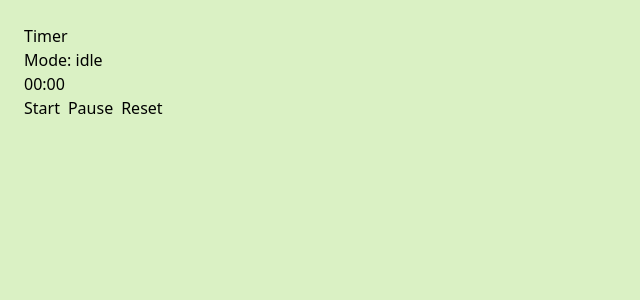
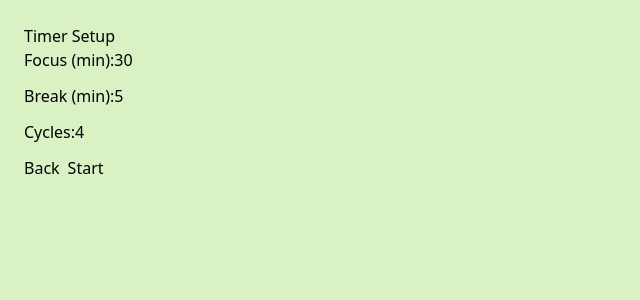
Before and after one commit to CarolLee1117/Pomodoro, a React (Vite) app in the folder my-app/: page /timer in a window 1280 px wide. Shown: the top 300 px of the page, without its empty margins (0-640 px from the left). Built offline with nearby package versions, Linux system fonts and the light colour scheme; a web font is replaced by a local one.

Commit message:
feat: complete core pomodoro timer flow and state handling
Core Pomodoro timer logic has been implemented and stabilized, including focus/break transitions and user interruption handling.

```diff
--- a/my-app/src/pages/App.module.css
+++ b/my-app/src/pages/App.module.css
@@ -1,4 +1,5 @@
 .body {
+    flex: 1;
     display: flex;
     flex-direction: column;
     align-items: center;
@@ -6,18 +7,25 @@
     gap: 5px;
 }
 
+.header {
+    position: absolute;
+    display: flex;
+    flex-direction: row;
+    height: min-content;
+    justify-content: space-between;
+    padding: 2px;
+    top: 0;
+    left: 0;
+    width: 100%;
+    z-index: 10;
+}
+
 .container {
-    height: 100vh;
-    width: 100vw;
+    position: relative;
+    min-height: 100vh;
+    width: 100%;
     display: flex;
     flex-direction: column;
-    justify-content: space-between;
-}
-
-.footer {
-    display: flex;
-    flex-direction: row;
-    justify-content: flex-end;
 }
 
 .mainBtnText {
@@ -32,7 +40,8 @@
 }
 
 .text {
-    font-size: 35px;
+    font-size: 28px;
     color: #788257;
-    padding-top: 20px;
+    margin-top: 12px; /* 取代 padding-top */
+
 }
--- a/my-app/src/pages/App.tsx
+++ b/my-app/src/pages/App.tsx
@@ -7,11 +7,13 @@ import Text from "../components/texts/Text";
 import MenuDropDown from "../components/drop_downs/MenuDropDown";
 import CoveredFadeIn from "../components/animate/CoveredFadeIn/CoveredFadeIn";
 import { useFadeIn } from "../hooks/useFadeIn";
+import { useNavigate } from "react-router-dom";
 import shika from "../images/shika.jpg";
 
 // Hello
 function App() {
     const { loaded, fadeOut } = useFadeIn();
+    const navigate = useNavigate();
 
     return (
         <div className={styles.container}>
@@ -26,14 +28,8 @@ function App() {
                     buttonClass={styles.mainBtn}
                     textClass={styles.mainBtnText}
                     onClick={() => {
-                        alert("Hello");
+                        navigate("/timer");
                     }}
-                />
-            </div>
-            <div className={styles.footer}>
-                <FunctionalIcon
-                    icon={GroupIcon}
-                    onClick={() => {alert("about us")}}
                 />
             </div>
             <CoveredFadeIn isLoaded={loaded} />
--- a/my-app/src/pages/Timer.tsx
+++ b/my-app/src/pages/Timer.tsx
@@ -1,78 +1,42 @@
-import { useState, useEffect } from "react";
+import { useState } from "react";
+import { useNavigate } from "react-router-dom";
+import TimerSetup from "./TimerSetup";
+import TimerRunning from "./TimerRunning";
 
-type Mode = "idle" | "focus" | "break";
+export default function Timer() {
+  const navigate = useNavigate();
 
-const Timer = () => {
-    const focusMinutes = 0.1;
-    const breakMinutes = 0.1;
+  const [focusMinutes, setFocusMinutes] = useState(30);
+  const [breakMinutes, setBreakMinutes] = useState(5);
+  const [cycles, setCycles] = useState(4);
 
-    const [mode, setMode] = useState<Mode>("idle");
-    const [secondsLeft, setSecondsLeft] = useState(0);
-    const [isPaused, setIsPaused] = useState(false);
+  const [isRunning, setIsRunning] = useState(false);
 
-    const handleStart = () => {
-        setMode("focus");
-        setSecondsLeft(focusMinutes * 60);
-    };
-
-    const handleReset = () => {
-        setMode("idle");
-        setSecondsLeft(0);
-    };
-
-    useEffect(() => {
-        if (mode === "idle") return;
-        if (isPaused) return;
-        if (secondsLeft <= 0) return;
-
-        const t = setInterval(() => {
-            setSecondsLeft((prev) => prev - 1);
-        }, 1000);
-
-        return () => clearInterval(t);
-    }, [mode, secondsLeft, isPaused]);
-
-    useEffect(() => {
-        if (secondsLeft > 0) return;
-
-        if (mode === "focus") {
-            setMode("break");
-            setSecondsLeft(breakMinutes * 60);
-        } else if (mode === "break") {
-            setMode("idle");
-            setSecondsLeft(0);
-        }
-    }, [secondsLeft, mode]);
-
-    const mm = String(Math.floor(secondsLeft / 60)).padStart(2, "0");
-    const ss = String(secondsLeft % 60).padStart(2, "0");
-
-    return (
-        <div style={{ padding: 24 }}>
-            <h1>Timer</h1>
-            <p>Mode: {mode}</p>
-            <h2>{mm}:{ss}</h2>
-
-            <button onClick={handleStart} disabled={mode !== "idle"}>
-                Start
-            </button>
-
-            <button
-                onClick={() => setIsPaused((p) => !p)}
-                disabled={mode === "idle"}
-                style={{ marginLeft: 8 }}
-            >
-                {isPaused ? "Resume" : "Pause"}
-            </button>
-
-            <button
-                onClick={handleReset}
-                style={{ marginLeft: 8 }}
-            >
-                Reset
-            </button>
-        </div>
-    );
-};
-
-export default Timer;
+  return (
+    <>
+      {!isRunning ? (
+        <TimerSetup
+          focusMinutes={focusMinutes}
+          breakMinutes={breakMinutes}
+          cycles={cycles}
+          setFocusMinutes={setFocusMinutes}
+          setBreakMinutes={setBreakMinutes}
+          setCycles={setCycles}
+          onStart={() => setIsRunning(true)}
+          onBack={() => navigate("/")}
+        />
+      ) : (
+        <TimerRunning
+          focusMinutes={focusMinutes}
+          breakMinutes={breakMinutes}
+          cycles={cycles}
+          onReset={() => setIsRunning(false)}
+          onAbort={() => {
+            setIsRunning(false);
+            navigate("/");
+          }}
+        />
+      )}
+    </>
+  );
+}
--- /dev/null
+++ b/my-app/src/pages/TimerRunning.tsx
@@ -0,0 +1,70 @@
+import { useEffect, useState } from "react";
+
+type Mode = "focus" | "break";
+
+type Props = {
+  focusMinutes: number;
+  breakMinutes: number;
+  cycles: number;
+  onReset: () => void;
+  onAbort: () => void;
+};
+
+export default function TimerRunning({
+  focusMinutes,
+  breakMinutes,
+  cycles,
+  onReset,
+  onAbort,
+}: Props) {
+  const [mode, setMode] = useState<Mode>("focus");
+  const [isPaused, setIsPaused] = useState(false);
+  const [currentCycle, setCurrentCycle] = useState(1);
+  const [secondsLeft, setSecondsLeft] = useState(focusMinutes * 60);
+
+
+    useEffect(() => {
+        if (isPaused) return;
+
+        const t = setInterval(() => {
+        setSecondsLeft((prev) => prev - 1);
+        }, 1000);
+
+        return () => clearInterval(t);
+    }, [isPaused]);
+
+    useEffect(() => {
+        if (secondsLeft > 0) return;
+
+        if (mode === "focus") {
+        setMode("break");
+        setSecondsLeft(breakMinutes * 60);
+        } else {
+        if (currentCycle >= cycles) {
+            onAbort();
+            return;
+        }
+        setCurrentCycle((c) => c + 1);
+        setMode("focus");
+        setSecondsLeft(focusMinutes * 60);
+        }
+    }, [secondsLeft, mode, currentCycle, cycles, breakMinutes, focusMinutes, onAbort]);
+
+  return (
+        <div style={{ padding: 24 }}>
+        <h2>Timer Running</h2>
+
+        <div>Cycle: {currentCycle} / {cycles}</div>
+        <div>Mode: {mode}</div>
+        <div>Seconds Left: {secondsLeft}</div>
+
+        <div style={{ display: "flex", gap: 8, marginTop: 12 }}>
+            <button onClick={() => setIsPaused((p) => !p)}>
+            {isPaused ? "Resume" : "Pause"}
+            </button>
+            <button onClick={onReset}>Reset</button>
+            <button onClick={onAbort}>Abort</button>
+        </div>
+        </div>
+    );
+}
--- /dev/null
+++ b/my-app/src/pages/TimerSetup.tsx
@@ -0,0 +1,70 @@
+type Props = {
+    focusMinutes: number;
+    breakMinutes: number;
+    cycles: number;
+    setFocusMinutes: (v: number) => void;
+    setBreakMinutes: (v: number) => void;
+    setCycles: (v: number) => void;
+    onStart: () => void;
+    onBack: () => void;
+};
+
+const clamp = (v: number, min: number, max: number) =>
+  Math.min(max, Math.max(min, v));
+
+export default function TimerSetup({
+    focusMinutes,
+    breakMinutes,
+    cycles,
+    setFocusMinutes,
+    setBreakMinutes,
+    setCycles,
+    onStart,
+    onBack,
+    }: Props) {
+    return (
+        <div style={{ padding: 24 }}>
+        <h2>Timer Setup</h2>
+
+        <div style={{ display: "grid", gap: 12, maxWidth: 360 }}>
+            <label>
+            Focus (min):
+            <input
+                type="number"
+                value={focusMinutes}
+                onChange={(e) =>
+                setFocusMinutes(clamp(Number(e.target.value), 1, 180))
+                }
+            />
+            </label>
+
+            <label>
+            Break (min):
+            <input
+                type="number"
+                value={breakMinutes}
+                onChange={(e) =>
+                setBreakMinutes(clamp(Number(e.target.value), 1, 60))
+                }
+            />
+            </label>
+
+            <label>
+            Cycles:
+            <input
+                type="number"
+                value={cycles}
+                onChange={(e) =>
+                setCycles(clamp(Number(e.target.value), 1, 12))
+                }
+            />
+            </label>
+
+            <div style={{ display: "flex", gap: 8 }}>
+            <button onClick={onBack}>Back</button>
+            <button onClick={onStart}>Start</button>
+            </div>
+        </div>
+        </div>
+    );
+}
--- a/my-app/src/routes/AppRoutes.tsx
+++ b/my-app/src/routes/AppRoutes.tsx
@@ -4,11 +4,10 @@ import Theme from "../pages/Theme";
 import Timer from "../pages/Timer";
 
 function AppRoutes() {
-  // 用 useRoutes 定義所有路由表
   const routes = useRoutes([
     { path: "/", element: <App /> },
-    { path: "/theme", element: <Theme/>},
-    { path: "/Timer", element: <Timer/> }
+    { path: "/theme", element: <Theme /> },
+    { path: "/timer", element: <Timer /> },
   ]);
 
   return routes;
```
